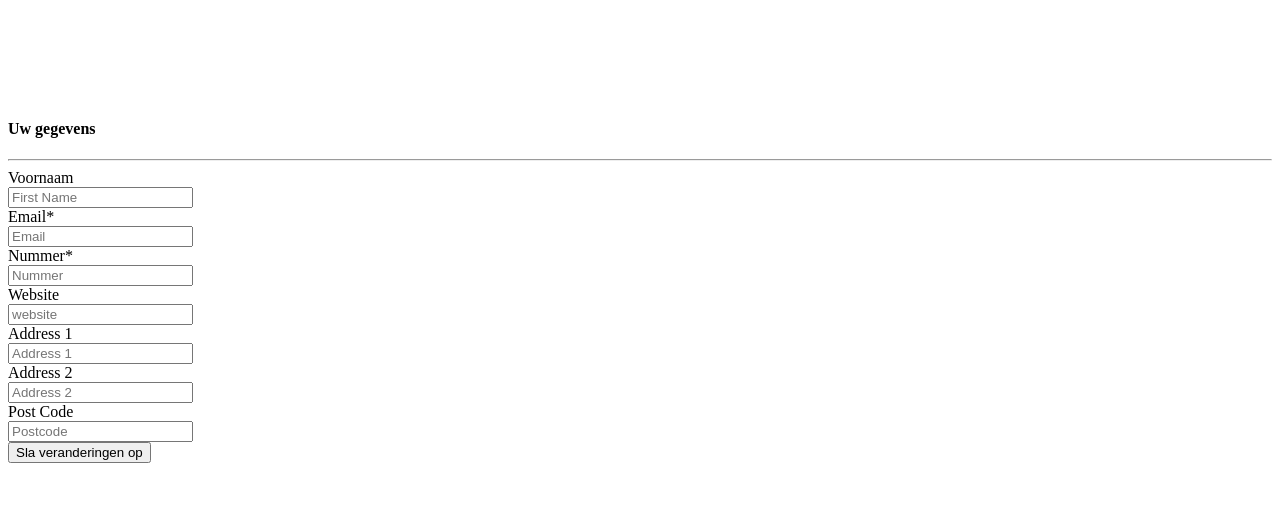
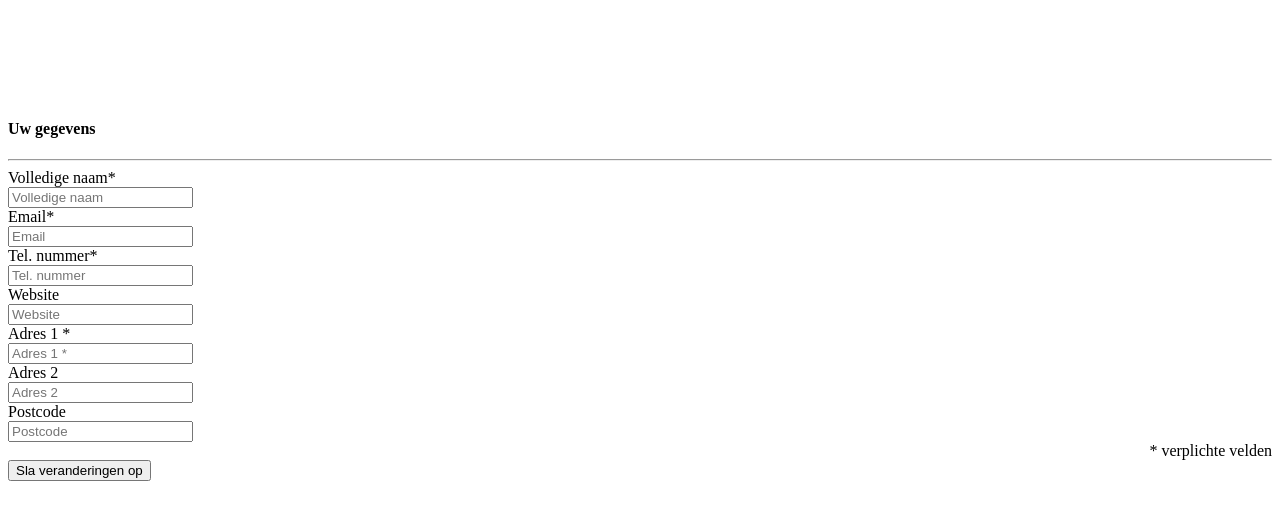
Before and after one commit to zzendon/wwi, a PHP site: page /WWI-webshop/order_page.php in a window 1280 px wide. Shown: the top 520 px of the page. Run offline with PHP 8.4, Linux system fonts and the light colour scheme.

Commit message:
Fixes (#44)

```diff
--- a/pages/order_page.php
+++ b/pages/order_page.php
@@ -120,9 +120,9 @@ if ($_SERVER['REQUEST_METHOD'] == 'POST') {
                             <form action="./order_page.php?customer_id=<?php echo $customerId ?>&cost=<?php echo $costs ?>"
                                   method="post">
                                 <div class="form-group row">
-                                    <label for="name" class="col-4 col-form-label">Voornaam</label>
+                                    <label for="name" class="col-4 col-form-label">Volledige naam*</label>
                                     <div class="col-8">
-                                        <input id="name" name="name" placeholder="First Name" class="form-control here"
+                                        <input id="name" name="name" placeholder="Volledige naam" class="form-control here"
                                                type="text" required="required">
                                     </div>
                                 </div>
@@ -134,44 +134,49 @@ if ($_SERVER['REQUEST_METHOD'] == 'POST') {
                                     </div>
                                 </div>
                                 <div class="form-group row">
-                                    <label for="number" class="col-4 col-form-label">Nummer*</label>
+                                    <label for="number" class="col-4 col-form-label">Tel. nummer*</label>
                                     <div class="col-8">
-                                        <input id="text" name="nummber" placeholder="Nummer" class="form-control here"
+                                        <input id="text" name="nummber" placeholder="Tel. nummer" class="form-control here"
                                               pattern="^[0-9]*$" type="text">
                                     </div>
                                 </div>
                                 <div class="form-group row">
                                     <label for="website" class="col-4 col-form-label">Website</label>
                                     <div class="col-8">
-                                        <input id="website" name="website" placeholder="website"
+                                        <input id="website" name="website" placeholder="Website"
                                                class="form-control here" type="text">
                                     </div>
                                 </div>
                                 <div class="form-group row">
-                                    <label for="address1" class="col-4 col-form-label">Address 1</label>
+                                    <label for="address1" class="col-4 col-form-label">Adres 1 *</label>
                                     <div class="col-8">
-                                        <input id="address1" name="address1" placeholder="Address 1"
+                                        <input id="address1" name="address1" placeholder="Adres 1 *"
                                                class="form-control here" type="text" required="required">
                                     </div>
                                 </div>
                                 <div class="form-group row">
-                                    <label for="address2" class="col-4 col-form-label">Address 2</label>
+                                    <label for="address2" class="col-4 col-form-label">Adres 2</label>
                                     <div class="col-8">
-                                        <input id="address2" name="address2" placeholder="Address 2"
-                                               class="form-control here" type="text" required="required">
+                                        <input id="address2" name="address2" placeholder="Adres 2"
+                                               class="form-control here" type="text">
                                     </div>
                                 </div>
                                 <div class="form-group row">
-                                    <label for="address2" class="col-4 col-form-label">Post Code</label>
+                                    <label for="address2" class="col-4 col-form-label">Postcode</label>
                                     <div class="col-8">
                                         <input id="postcode" name="postcode" placeholder="Postcode"
                                                class="form-control here" type="text" required="required">
                                     </div>
                                 </div>
+                                <div class="form-group row" style="text-align: right;">
+                                    <label for="address2" class="col-4 col-form-label">* verplichte velden</label>
+                                    <div class="col-8">
+                                        <label></label>
+                                    </div>
+                                </div>
                                 <div class="form-group row">
                                     <div class="offset-0 col-8">
-                                        <button name="submit" type="submit" class="btn btn-primary">Sla veranderingen
-                                            op
+                                        <button name="submit" type="submit" class="btn btn-primary">Sla veranderingen op
                                         </button>
                                     </div>
                                 </div>
```
Also changed, not shown: SQL.md (+11 -0 lines), pages/overons_page.html.php (+5 -5 lines).
